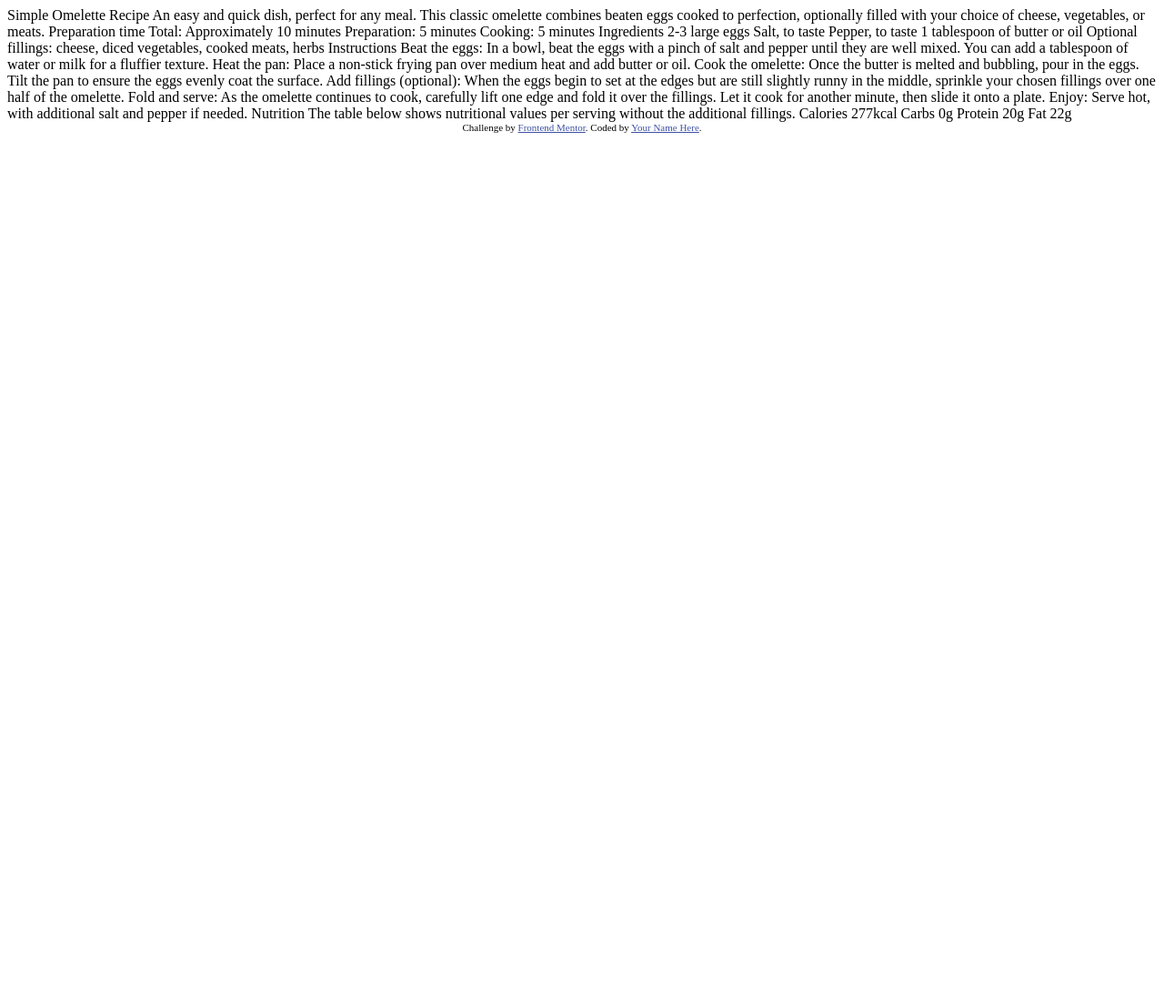
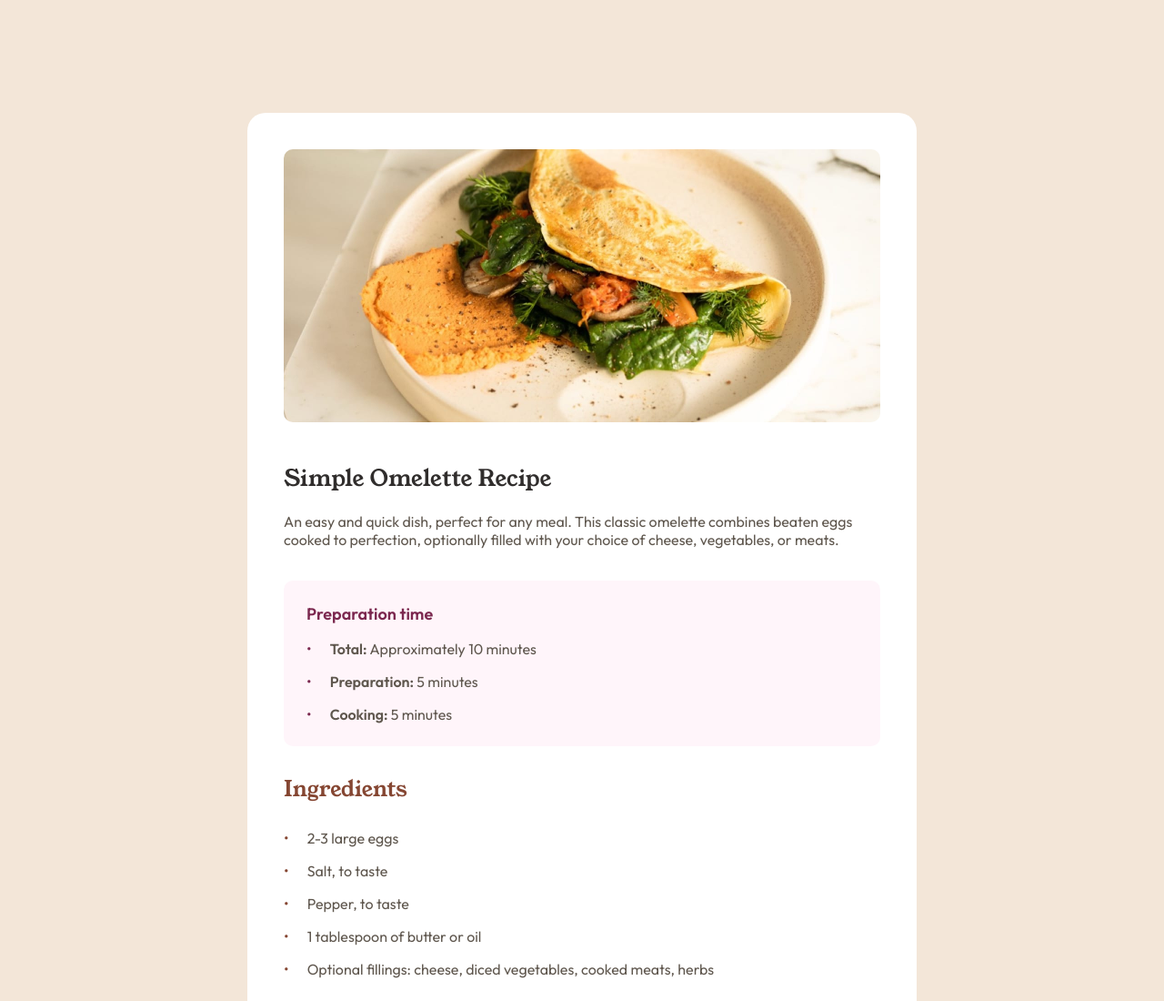
Before and after one commit to MariaCMontO/recipe-page-cmo, a plain HTML site: page index.html in a window 1280 px wide. Shown: the top 1100 px of the page at 91% size. Before the commit the page ends 800 px from the top, so only its background shows below. Drawn offline with Linux system fonts and the light colour scheme.

Commit message:
Proyecto terminado

```diff
--- a/index.html
+++ b/index.html
@@ -1,77 +1,104 @@
 <!DOCTYPE html>
 <html lang="en">
+
 <head>
   <meta charset="UTF-8">
-  <meta name="viewport" content="width=device-width, initial-scale=1.0"> <!-- displays site properly based on user's device -->
+  <meta name="viewport" content="width=device-width, initial-scale=1.0">
+  <link rel="preconnect" href="https://fonts.googleapis.com">
+  <link rel="preconnect" href="https://fonts.gstatic.com" crossorigin>
+  <link
+    href="https://fonts.googleapis.com/css2?family=Figtree:ital,wght@0,300..900;1,300..900&family=Inter:ital,opsz,wght@0,14..32,100..900;1,14..32,100..900&family=Outfit:wght@100..900&family=Young+Serif&display=swap"
+    rel="stylesheet">
+  <link rel="preconnect" href="https://fonts.googleapis.com">
+  <link rel="preconnect" href="https://fonts.gstatic.com" crossorigin>
+  <link
+    href="https://fonts.googleapis.com/css2?family=Figtree:ital,wght@0,300..900;1,300..900&family=Inter:ital,opsz,wght@0,14..32,100..900;1,14..32,100..900&family=Outfit:wght@100..900&family=Young+Serif&display=swap"
+    rel="stylesheet">
+  <link rel="icon" type="image/png" sizes="32x32" href="./assets/images/favicon-32x32.png">
+  <link rel="stylesheet" href="/styles.css">
 
-  <link rel="icon" type="image/png" sizes="32x32" href="./assets/images/favicon-32x32.png">
+  <title>Recipe page</title>
 
-  <title>Frontend Mentor | Recipe page</title>
+</head>
 
-  <!-- Feel free to remove these styles or customise in your own stylesheet 👍 -->
-  <style>
-    .attribution { font-size: 11px; text-align: center; }
-    .attribution a { color: hsl(228, 45%, 44%); }
-  </style>
-</head>
 <body>
+  <main>
+    <article>
+      <div class="title-container">
 
-  Simple Omelette Recipe
+        <img src="/assets/images/image-omelette.jpeg" alt="Imagen receta omelette">
 
-  An easy and quick dish, perfect for any meal. This classic omelette combines beaten eggs cooked
-  to perfection, optionally filled with your choice of cheese, vegetables, or meats.
+        <h1>Simple Omelette Recipe</h1>
 
-  Preparation time
+        <p> An easy and quick dish, perfect for any meal. This classic omelette combines beaten eggs cooked
+          to perfection, optionally filled with your choice of cheese, vegetables, or meats.</p>
 
-  Total: Approximately 10 minutes
-  Preparation: 5 minutes
-  Cooking: 5 minutes
+      </div>
 
-  Ingredients
+      <div class="rose-container">
+        <p>Preparation time</p>
+        <ul>
+          <li><span>Total:</span> Approximately 10 minutes</li>
+          <li><span>Preparation:</span> 5 minutes</li>
+          <li><span>Cooking:</span> 5 minutes</li>
+        </ul>
+      </div>
 
-  2-3 large eggs
-  Salt, to taste
-  Pepper, to taste
-  1 tablespoon of butter or oil
-  Optional fillings: cheese, diced vegetables, cooked meats, herbs
+      <div class="container">
+        <h2>Ingredients</h2>
+        <ul>
+          <li>2-3 large eggs</li>
+          <li>Salt, to taste</li>
+          <li>Pepper, to taste</li>
+          <li>1 tablespoon of butter or oil</li>
+          <li>Optional fillings: cheese, diced vegetables, cooked meats, herbs</li>
+        </ul>
+        <hr>
+      </div>
 
-  Instructions
+      <div class="container">
+        <h2>Instructions</h2>
+        <ol>
+          <li><span>Beat the eggs:</span> In a bowl, beat the eggs with a pinch of salt and pepper until they are well mixed.
+            You can add a tablespoon of water or milk for a fluffier texture.</li>
+          <li><span>Heat the pan:</span> Place a non-stick frying pan over medium heat and add butter or oil.</li>
+          <li><span>Cook the omelette:</span> Once the butter is melted and bubbling, pour in the eggs. Tilt the pan to ensure
+            the eggs evenly coat the surface.</li>
+          <li><span>Add fillings (optional):</span> When the eggs begin to set at the edges but are still slightly runny in the
+            middle, sprinkle your chosen fillings over one half of the omelette.</li>
+          <li><span>Fold and serve:</span> As the omelette continues to cook, carefully lift one edge and fold it over the
+            fillings. Let it cook for another minute, then slide it onto a plate.</li>
+          <li><span>Enjoy:</span> Serve hot, with additional salt and pepper if needed.</li>
+        </ol>
+        <hr>
+      </div>
 
-  Beat the eggs: In a bowl, beat the eggs with a pinch of salt and pepper until they are well mixed.
-  You can add a tablespoon of water or milk for a fluffier texture.
+      <div class="container">
+        <h2>Nutrition</h2>
+        <p>The table below shows nutritional values per serving without the additional fillings.</p>
+        <table>
+          <tr>
+            <td >Calories</td>
+            <td class="col">277kcal</td>
+          </tr>
+          <tr>
+            <td >Carbs</td>
+            <td class="col">0g</td>
+          </tr>
+          <tr>
+            <td >Protein</td>
+            <td class="col">20g</td>
+          </tr>
+          <tr>
+            <td >Fat</td>
+            <td class="col">22g</td>
+          </tr>
+        </table>
+      </div>
 
-  Heat the pan: Place a non-stick frying pan over medium heat and add butter or oil.
+    </article>
+  </main>
 
-  Cook the omelette: Once the butter is melted and bubbling, pour in the eggs. Tilt the pan to ensure
-  the eggs evenly coat the surface.
+</body>
 
-  Add fillings (optional): When the eggs begin to set at the edges but are still slightly runny in the
-  middle, sprinkle your chosen fillings over one half of the omelette.
-
-  Fold and serve: As the omelette continues to cook, carefully lift one edge and fold it over the
-  fillings. Let it cook for another minute, then slide it onto a plate.
-
-  Enjoy: Serve hot, with additional salt and pepper if needed.
-
-  Nutrition
-
-  The table below shows nutritional values per serving without the additional fillings.
-
-  Calories
-  277kcal
-
-  Carbs
-  0g
-
-  Protein
-  20g
-
-  Fat
-  22g
-
-  <div class="attribution">
-    Challenge by <a href="https://www.frontendmentor.io?ref=challenge" target="_blank">Frontend Mentor</a>.
-    Coded by <a href="#">Your Name Here</a>.
-  </div>
-</body>
 </html>
--- /dev/null
+++ b/styles.css
@@ -0,0 +1,166 @@
+:root {
+    --White: hsl(0, 0%, 100%);
+    --Stone-100: hsl(30, 54%, 90%);
+    --Stone-150: hsl(30, 18%, 87%);
+    --Stone-600: hsl(30, 10%, 34%);
+    --Stone-900: hsl(24, 5%, 18%);
+    --Brown-800: hsl(14, 45%, 36%);
+    --Rose-800: hsl(332, 51%, 32%);
+    --Rose-50: hsl(330, 100%, 98%);
+    --font-principal: "Young Serif", serif;
+    --font-secundary: "Outfit", sans-serif;
+}
+
+* {
+    margin: 0;
+    padding: 0;
+    box-sizing: border-box;
+}
+
+html {
+    font-size: 62.5%;
+}
+
+body {
+    background-color: var(--Stone-100);
+    display: flex;
+    justify-content: center;
+    align-items: center;
+    font-family: var(--font-secundary);
+    font-size: 1.6rem;
+    color: var(--Stone-600);
+    font-weight: 400;
+}
+
+h2 {
+    font-family: var(--font-principal);
+    color: var(--Brown-800);
+    font-weight: 400;
+}
+
+article {
+    background-color: var(--White);
+    border-radius: 2rem;
+    width: 73.6rem;
+    height: 170.8rem;
+    margin: 12.4rem 0;
+    padding: 4rem;
+}
+
+ul {
+    list-style: none;
+}
+
+ul li::before {
+    content: "•";
+    font-size: 1.7rem;
+    margin-right: 2rem;
+}
+
+ul li:not(:last-child),
+ol li:not(:last-child) {
+    margin-bottom: 1.5rem;
+}
+
+ol {
+    list-style: none;
+    counter-reset: contador;
+    line-height: 2.2rem;
+}
+
+ol li{
+    counter-increment: contador;
+    padding-left: 3rem;
+    position: relative;
+}
+
+ol li::before {
+    content: counter(contador) ". ";
+    margin-right: 2rem;
+    color: var(--Brown-800);
+    font-weight: 700;
+    left: 0;
+    position: absolute;
+}
+
+hr {
+    border: 0.01rem solid var(--Stone-150);
+}
+
+span {
+    font-weight: 600;
+}
+
+.title-container img {
+    width: 100%;
+    border-radius: 1rem;
+}
+
+.title-container h1 {
+    font-size: 2.5rem;
+    font-family: var(--font-principal);
+    color: var(--Stone-900);
+    margin-top: 4rem;
+    font-weight: 400;
+}
+
+.title-container p {
+    margin-top: 2rem;
+    color: var(--Stone-600);
+}
+
+.rose-container {
+    background-color: var(--Rose-50);
+    border-radius: 1rem;
+    padding: 2.5rem;
+    margin-top: 3.5rem;
+}
+
+.rose-container p {
+    color: var(--Rose-800);
+    font-size: 1.8rem;
+    font-weight: 600;
+    margin-bottom: 1.6rem;
+}
+
+.rose-container ul li::before {
+    color: var(--Rose-800);
+}
+
+.container {
+    margin-top: 3rem;
+}
+
+.container ul, ol {
+    margin-top: 2.6rem;
+    margin-bottom: 2.5rem;
+}
+
+.container ul li::before {
+    color: var(--Brown-800);
+}
+
+.container p{
+margin-top: 1.7rem;
+margin-bottom: 1.8rem;
+}
+
+table{
+    padding: 3rem;
+    border-collapse: collapse;
+}
+
+table td{
+    width: 35rem;
+    padding-bottom: 1rem;
+    padding-left: 3rem;
+    padding-top: 1rem;
+}
+.col{
+    color: var(--Brown-800);
+    font-weight: 600;
+}
+
+tr:not(:last-child){
+    border-bottom: 0.01rem solid var(--Stone-150);
+}
```
